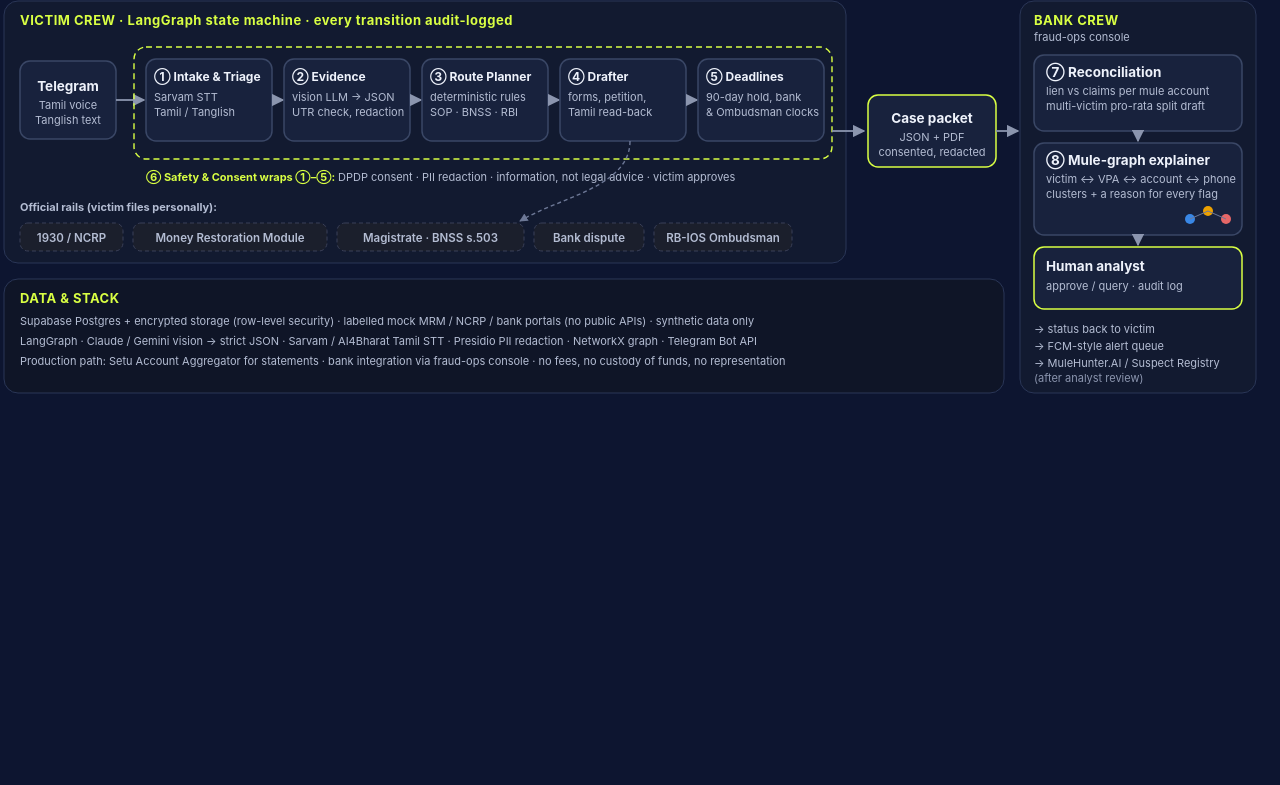
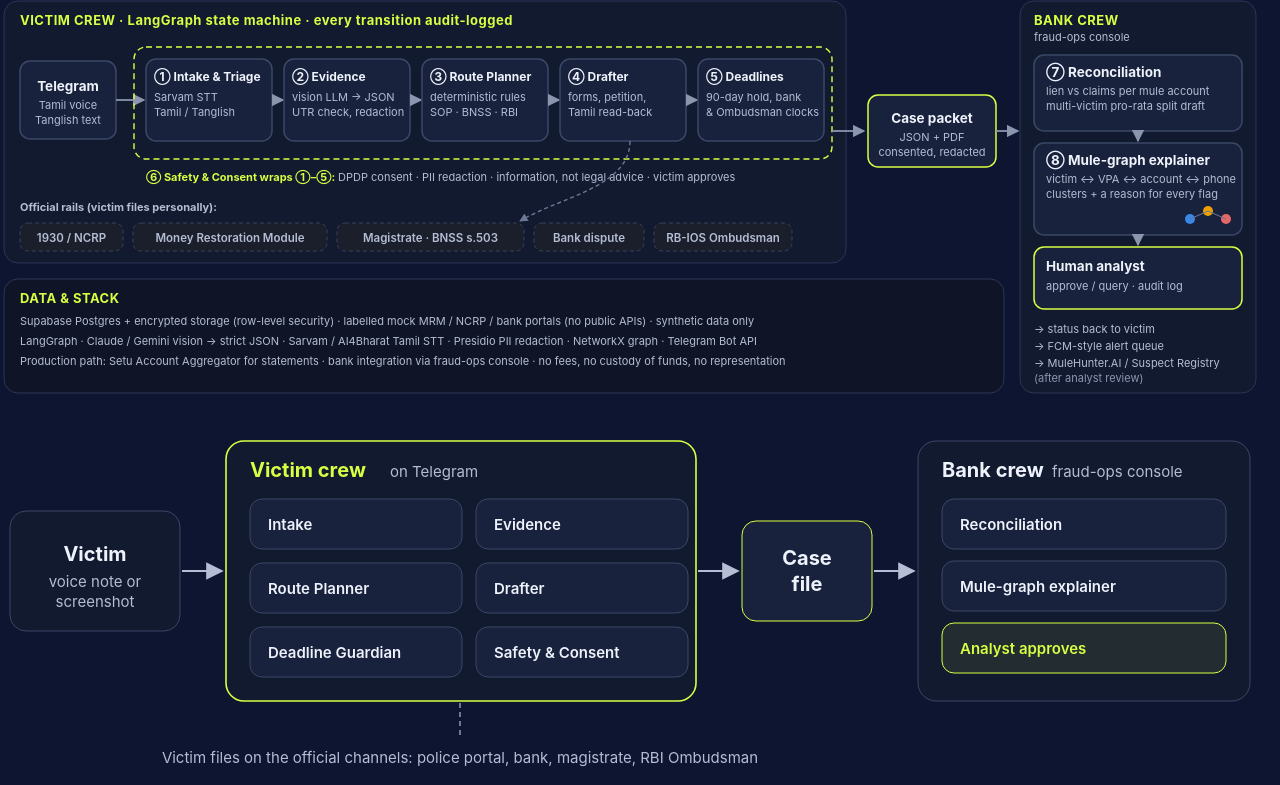
Before and after one commit to mahak867/Golden-Hour, a plain HTML site: page charts/charts.html in a window 1280 px wide. Shown: the part 791-1576 px from the top of the page. Before the commit the page ends 1192 px from the top, so only its background shows below. Drawn offline with Linux system fonts and the light colour scheme.

Commit message:
Simplify submission deck
Shorter plain-language slides, one visual per slide, and a simpler
architecture diagram.

```diff
--- a/charts/charts.html
+++ b/charts/charts.html
@@ -110,6 +110,30 @@ svg text { font-family: "Inter", "Segoe UI", system-ui, sans-serif; }
   <text class="bs" x="20" y="368">Production path: Setu Account Aggregator for statements · bank integration via fraud-ops console · no fees, no custody of funds, no representation</text>
 </svg></div>
 
+
+<!-- Simple architecture (deck) -->
+<div class="fig" id="arch2"><svg width="1260" height="380" viewBox="0 0 1260 380">
+  <defs><marker id="ah3" viewBox="0 0 10 10" refX="9" refY="5" markerWidth="8" markerHeight="8" orient="auto"><path d="M0,0 L10,5 L0,10 z" fill="#b4bdd3"/></marker></defs>
+  <style>.a2 { stroke: #b4bdd3; stroke-width: 2.2; fill: none; marker-end: url(#ah3); } .h { font-size: 20px; font-weight: 700; fill: #eef2fb; } .p { font-size: 15px; fill: #b4bdd3; } .chip { fill: #18223d; stroke: #3a4766; } .ct { font-size: 15px; fill: #eef2fb; font-weight: 600; }</style>
+  <rect x="10" y="110" width="170" height="120" rx="16" fill="#121a30" stroke="#3a4766"/>
+  <text class="h" x="95" y="160" text-anchor="middle">Victim</text><text class="p" x="95" y="186" text-anchor="middle">voice note or</text><text class="p" x="95" y="206" text-anchor="middle">screenshot</text>
+  <path class="a2" d="M182,170 L222,170"/>
+  <rect x="226" y="40" width="470" height="260" rx="18" fill="#121a30" stroke="#d9ff43" stroke-width="1.6"/>
+  <text class="h" x="250" y="76" style="fill:#d9ff43">Victim crew</text><text class="p" x="390" y="76">on Telegram</text>
+  <g id="chips2"></g>
+  <path class="a2" d="M698,170 L738,170"/>
+  <rect x="742" y="120" width="130" height="100" rx="14" fill="#18223d" stroke="#d9ff43"/>
+  <text class="h" x="807" y="164" text-anchor="middle">Case</text><text class="h" x="807" y="190" text-anchor="middle">file</text>
+  <path class="a2" d="M874,170 L914,170"/>
+  <rect x="918" y="40" width="332" height="260" rx="18" fill="#121a30" stroke="#3a4766"/>
+  <text class="h" x="942" y="76">Bank crew</text><text class="p" x="1052" y="76">fraud-ops console</text>
+  <rect class="chip" x="942" y="98" width="284" height="50" rx="12"/><text class="ct" x="960" y="129">Reconciliation</text>
+  <rect class="chip" x="942" y="160" width="284" height="50" rx="12"/><text class="ct" x="960" y="191">Mule-graph explainer</text>
+  <rect x="942" y="222" width="284" height="50" rx="12" fill="rgba(217,255,67,.08)" stroke="#d9ff43"/><text class="ct" x="960" y="253" style="fill:#d9ff43">Analyst approves</text>
+  <path d="M460,302 L460,334" stroke="#6d7896" stroke-width="2" stroke-dasharray="5 4" fill="none"/>
+  <text class="p" x="460" y="362" text-anchor="middle">Victim files on the official channels: police portal, bank, magistrate, RBI Ombudsman</text>
+</svg></div>
+
 <script>
 const fmt = n => n.toLocaleString("en-IN", { maximumFractionDigits: 2 });
 // Chart 1
@@ -150,6 +174,12 @@ const fmt = n => n.toLocaleString("en-IN", { maximumFractionDigits: 2 });
   s += `<line x1="60" x2="480" y1="${y0}" y2="${y0}" stroke="#5a6684" stroke-width="1.5"/>`;
   g.innerHTML = s;
 })();
+// Simple architecture chips
+(function () {
+  const a = ["Intake", "Evidence", "Route Planner", "Drafter", "Deadline Guardian", "Safety & Consent"]; let s = "";
+  a.forEach((t, i) => { const col = i % 2, row = Math.floor(i / 2), x = 250 + col * 226, y = 98 + row * 64; s += `<rect class="chip" x="${x}" y="${y}" width="212" height="50" rx="12"/><text class="ct" x="${x + 18}" y="${y + 31}">${t}</text>`; });
+  document.getElementById("chips2").innerHTML = s;
+})();
 // Architecture agents
 (function () {
   const a = [["① Intake & Triage", "Sarvam STT", "Tamil / Tanglish"], ["② Evidence", "vision LLM → JSON", "UTR check, redaction"], ["③ Route Planner", "deterministic rules", "SOP · BNSS · RBI"], ["④ Drafter", "forms, petition,", "Tamil read-back"], ["⑤ Deadlines", "90-day hold, bank", "& Ombudsman clocks"]];
--- a/tools/charts.js
+++ b/tools/charts.js
@@ -4,7 +4,7 @@ const { chromium } = require('playwright');
   const p = await b.newPage({ viewport: { width: 1400, height: 1800 }, deviceScaleFactor: 3 });
   await p.goto('file://' + require('path').resolve(__dirname, '../charts/charts.html'));
   await p.addStyleTag({ content: 'body{background:transparent!important}' });
-  for (const [id, name] of [['c1','tn-2024-funnel'],['c2','frozen-returned-share'],['c3','india-losses'],['arch','architecture']]) {
+  for (const [id, name] of [['c1','tn-2024-funnel'],['c2','frozen-returned-share'],['c3','india-losses'],['arch','architecture'],['arch2','architecture-simple']]) {
     await p.locator('#' + id + ' svg').screenshot({ path: require('path').resolve(__dirname, '../charts/' + name + '.png'), omitBackground: true });
   }
   await b.close();
```
Also changed, not shown: charts/architecture-simple.png (added), 4 other files.
